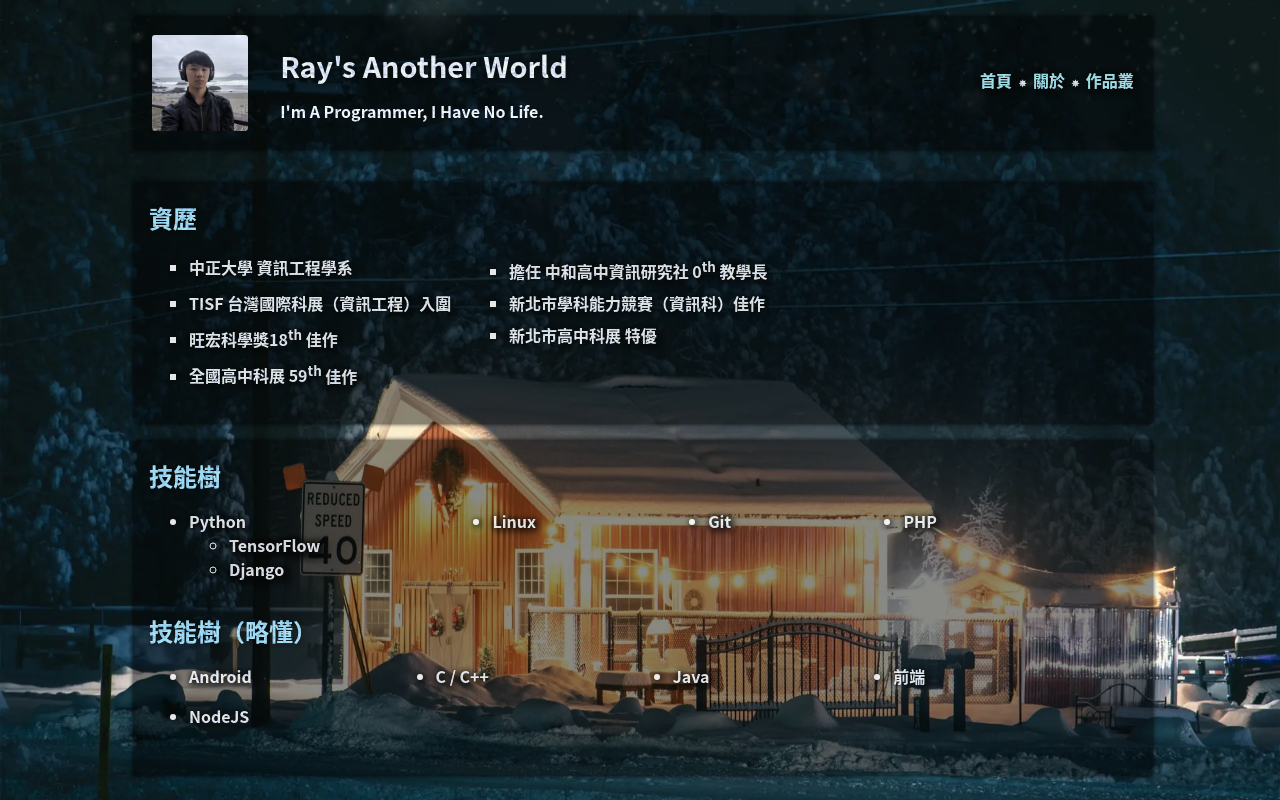
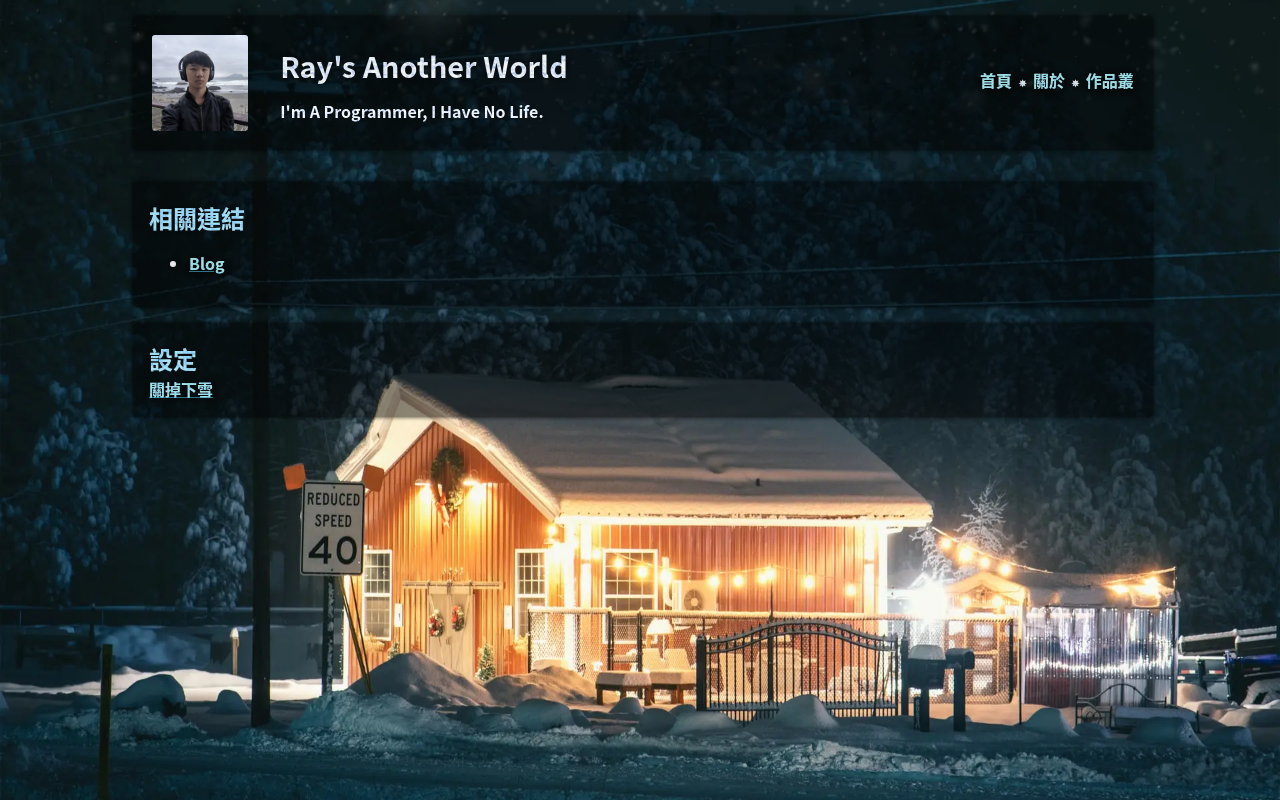
Before and after one commit to ray1422/ray1422.github.io, a React (Create React App) app: page / in a window 1280 px wide. Built offline with nearby package versions, Linux system fonts and the light colour scheme.

Commit message:
update content

```diff
--- a/src/components/falling_snow_overlay.js
+++ b/src/components/falling_snow_overlay.js
@@ -7,8 +7,9 @@ import snowIMG from '../assets/images/textures/snow.png'
 function update() {
     const holder = document.getElementsByClassName("falling_snow_overlay")[0]
     if (holder == undefined) {
+        console.log("holder undefined!")
         setTimeout(() => {
-            update();
+            update(holder);
         }, 0);
         return
     }
@@ -162,13 +163,18 @@ void main() {
 }
 
 class FallingSnowOverlay extends React.Component {
+    componentDidMount() {
+        setTimeout(() => {
+            update()
+        }, 3000);
+    }
     render(props) {
-        window.addEventListener("DOMContentLoaded", function () {
-            setTimeout(
-                () => { update() },
-                3000
-            )
-        }, false);
+        if (window.localStorage.disableFallingSnow == 'true') {
+            return null;
+        }
+        // window.addEventListener("DOMContentLoaded", function () {
+
+        // }, false);
 
         const style = {
             transition: 'ease 8s top, opacity',
@@ -176,7 +182,7 @@ class FallingSnowOverlay extends React.Component {
             opacity: 0
         }
         return (
-            <div className="falling_snow_overlay" style={style} onLoad={update}>
+            <div className="falling_snow_overlay" style={style}>
             </div>
         )
     }
--- a/src/css/header.css
+++ b/src/css/header.css
@@ -2,6 +2,9 @@
     transition: ease .5s;
     transition-property: height, width, opacity, margin, margin-left, padding, font-size, max-width, transform;
     transition-property: all;
+}
+.header.section {
+    margin-top: .3rem;
 }
 .header {
     margin-top: .3rem;
--- a/src/pages/about.js
+++ b/src/pages/about.js
@@ -7,23 +7,59 @@ export default (props) => {
 
     return (
         <div className="ani_item">
+
             <Section>
                 <h2 className="text_texture crystal">關於我</h2>
                 <br />
                 <div className="text_texture crystal">這個有空在寫吧OuO</div>
             </Section>
             <Section>
-                <h2 className="text_texture crystal">相關連結</h2>
-                <ul className="text_texture crystal">
-                    <li><a href="https://ray-fish.me/blog" target="_BLANK">Blog</a></li>
+                <h2 className="text_texture crystal">資歷</h2>
+                <ul className="text_texture crystal home_list">
+                    <li>中正大學 資訊工程學系</li>
+                    <li>擔任 <strong>中和高中資訊研究社 0<sup>th</sup> </strong> <acronym title="負責外交、編講義、打理整個社團的重要崗位。總之除了點名跟收錢以外的工作基本上都是教學做的">教學長</acronym></li>
+                    <li>TISF 台灣國際科展（資訊工程）<strong>入圍</strong> </li>
+                    <li>新北市學科能力競賽（資訊科）<strong>佳作</strong> </li>
+                    <li>旺宏科學獎18<sup>th</sup> <strong>佳作</strong></li>
+                    <li>新北市高中科展 <strong>特優</strong></li>
+                    <li>全國高中科展 59<sup>th</sup> <strong>佳作</strong></li>
                 </ul>
             </Section>
             <Section>
-                <h2 className="text_texture crystal">設定</h2>
-                <div className="text_texture crystal">
-                    <br />
-                    這裡空空如也，什麼也沒有～
-                </div>
+                <h2 className="text_texture crystal">技能樹</h2>
+                <ul className="text_texture crystal skill_tree">
+                    <li>
+                        <span>Python</span>
+                        <ul>
+                            <li><acronym title="深度學習">TensorFlow</acronym></li>
+                            <li><acronym title="網站後端">Django</acronym></li>
+                        </ul>
+                    </li>
+                    <li>
+                        <span>Linux</span>
+                    </li>
+                    <li>
+                        <span>Git</span>
+                    </li>
+                    <li>
+                        <span>PHP</span>
+                    </li>
+                </ul>
+                <h2 className="text_texture crystal">技能樹（略懂）</h2>
+                <ul className="text_texture crystal skill_tree">
+                    <li>
+                        <span>Android</span>
+                    </li>
+                    <li>
+                        <span>C / C++</span>
+                    </li>
+                    <li>
+                        <span>Java</span>
+                    </li>
+                    <li>前端</li>
+                    <li>NodeJS</li>
+                </ul>
+
             </Section>
         </div>
 
--- a/src/pages/home.js
+++ b/src/pages/home.js
@@ -4,57 +4,36 @@ import App from '../App'
 import { Section, OuterWrapper } from '../components/container'
 import falling_snow_overlay from '../components/falling_snow_overlay'
 import '../css/home.css'
+function disableSnow(event) {
+    window.localStorage.disableFallingSnow = 'true';
+    event.preventDefault()
+    window.history.go(0)
+}
+function enableSnow(event) {
+    window.localStorage.disableFallingSnow = undefined;
+    event.preventDefault()
+    window.history.go(0)
+}
 export default (props) => {
     useEffect(() => { props.setExpandHeader(true) })
     return (
         <div className="ani_item">
             <Section>
-                <h2 className="text_texture crystal">資歷</h2>
-                <ul className="text_texture crystal home_list">
-                    <li>中正大學 資訊工程學系</li>
-                    <li>擔任 <strong>中和高中資訊研究社 0<sup>th</sup> </strong> <acronym title="負責外交、編講義、打理整個社團的重要崗位。總之除了點名跟收錢以外的工作基本上都是教學做的">教學長</acronym></li>
-                    <li>TISF 台灣國際科展（資訊工程）<strong>入圍</strong> </li>
-                    <li>新北市學科能力競賽（資訊科）<strong>佳作</strong> </li>
-                    <li>旺宏科學獎18<sup>th</sup> <strong>佳作</strong></li>
-                    <li>新北市高中科展 <strong>特優</strong></li>
-                    <li>全國高中科展 59<sup>th</sup> <strong>佳作</strong></li>
+                <h2 className="text_texture crystal">相關連結</h2>
+                <ul className="text_texture crystal">
+                    <li><a href="https://ray-fish.me/blog" target="_BLANK">Blog</a></li>
                 </ul>
             </Section>
             <Section>
-                <h2 className="text_texture crystal">技能樹</h2>
-                <ul className="text_texture crystal skill_tree">
-                    <li>
-                        <span>Python</span>
-                        <ul>
-                            <li><acronym title="深度學習">TensorFlow</acronym></li>
-                            <li><acronym title="網站後端">Django</acronym></li>
-                        </ul>
-                    </li>
-                    <li>
-                        <span>Linux</span>
-                    </li>
-                    <li>
-                        <span>Git</span>
-                    </li>
-                    <li>
-                        <span>PHP</span>
-                    </li>
-                </ul>
-                <h2 className="text_texture crystal">技能樹（略懂）</h2>
-                <ul className="text_texture crystal skill_tree">
-                    <li>
-                        <span>Android</span>
-                    </li>
-                    <li>
-                        <span>C / C++</span>
-                    </li>
-                    <li>
-                        <span>Java</span>
-                    </li>
-                    <li>前端</li>
-                    <li>NodeJS</li>
-                </ul>
-
+                <h2 className="text_texture crystal">設定</h2>
+                <div className="text_texture crystal">
+                    {window.localStorage.disableFallingSnow != "true" &&
+                        <a href="" onClick={disableSnow}>關掉下雪</a>
+                    }
+                    {window.localStorage.disableFallingSnow == 'true' &&
+                        <a href="" onClick={enableSnow}>打開下雪</a>
+                    }
+                </div>
             </Section>
         </div>
     )
```
